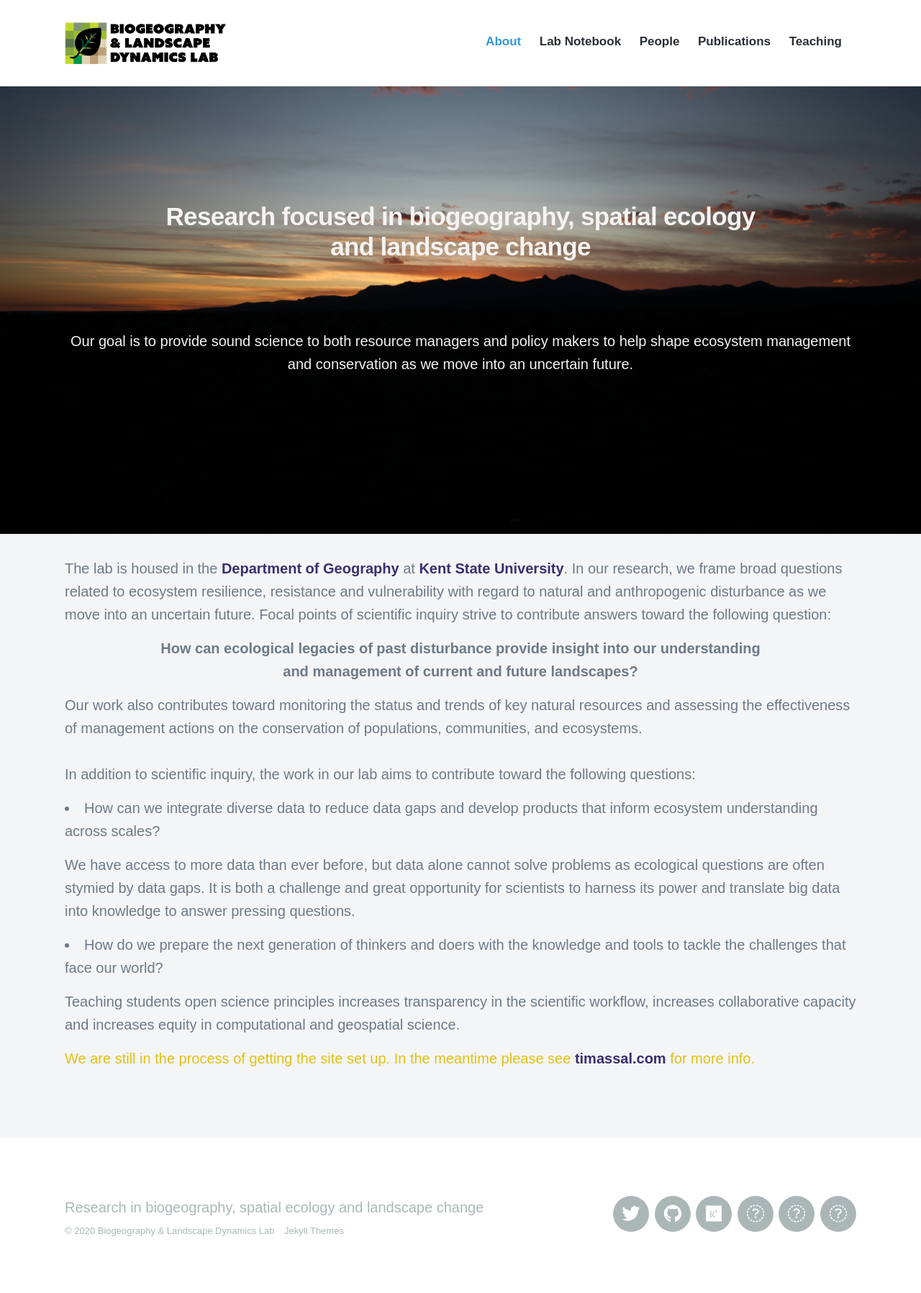
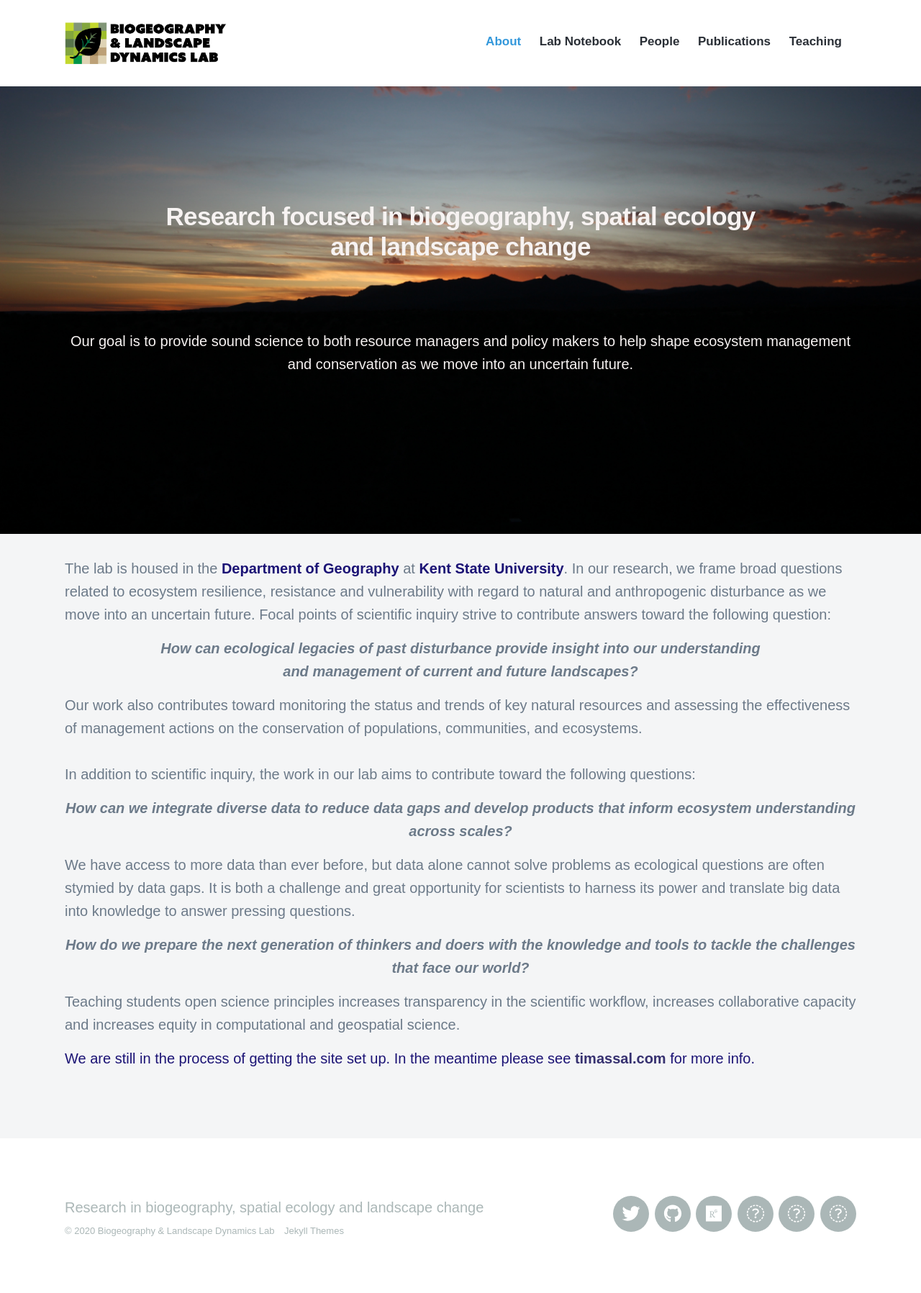
Before and after one commit to tjassal/tjassal.github.io, a Jekyll site: the page built from index.html, in a window 1280 px wide. Shown: the whole page at 72% size. Built offline with Jekyll 4.4.1, drawn with Linux system fonts in a browser that asks for light colours; nearby versions of some CDN libraries; some web fonts are replaced.

Commit message:
Update index.html

```diff
--- a/index.html
+++ b/index.html
@@ -37,8 +37,8 @@ featured_image: /images/banners/2017-NM-39.jpg
 
 
 	       <p> <br>
-		       The lab is housed in the <a href="https://www.kent.edu/geography" style="color:#363170">Department of Geography</a> at
-		       <a href="https://www.kent.edu" style="color:#363170">Kent State University</a>. In our research, we frame broad questions related to
+		       The lab is housed in the <a href="https://www.kent.edu/geography" style="color:#1b1375">Department of Geography</a> at
+		       <a href="https://www.kent.edu" style="color:#1b1375">Kent State University</a>. In our research, we frame broad questions related to
 		       ecosystem resilience, resistance and vulnerability with regard to natural and anthropogenic disturbance as we move into an uncertain
 		       future. Focal points of scientific inquiry strive to contribute answers toward the following question:
 
@@ -46,8 +46,8 @@ featured_image: /images/banners/2017-NM-39.jpg
 
 
 			<p style="text-align:center">
- 			  <b>How can ecological legacies of past disturbance provide insight into our understanding <br>
-				and management of current and future landscapes? </b>
+ 			  <b><i>How can ecological legacies of past disturbance provide insight into our understanding <br>
+				  and management of current and future landscapes? </b></i>
 			</p>
 
 	         <p>
@@ -56,20 +56,20 @@ featured_image: /images/banners/2017-NM-39.jpg
 			<br>
 			 In addition to scientific inquiry, the work in our lab aims to contribute toward the following questions:
 
-			 <ul>
- 			  <li>How can we integrate diverse data to reduce data gaps and develop products that
-				  inform ecosystem understanding across scales?  </li>
-			</ul>
+			 <p style="text-align:center">
+ 			  <b><i>How can we integrate diverse data to reduce data gaps and develop products that
+				  inform ecosystem understanding across scales?  </b></i>
+			</p>
 			 <p>
 			We have access to more data than ever before, but data alone cannot solve problems as ecological questions are often stymied by data gaps. It is
 		both a challenge and great opportunity for scientists to harness its power and translate
 		big data into knowledge to answer pressing questions. <br>
 			 </p>
 
-		 	<ul>
- 			  <li>How do we prepare the next generation of thinkers and doers with the knowledge and tools to tackle
-				  the challenges that face our world?  </li>
-			</ul>
+		 	<p style="text-align:center">
+ 			  <b><i>How do we prepare the next generation of thinkers and doers with the knowledge and tools to tackle
+				  the challenges that face our world?  </b></i>
+			</p>
 
 		 <p>
 			 Teaching students open science principles increases transparency in the scientific
@@ -77,7 +77,7 @@ featured_image: /images/banners/2017-NM-39.jpg
 
 		</p>
 
-	<p style="color:#e0c112";>We are still in the process of getting the site set up.
+	<p style="color:#1b1375";>We are still in the process of getting the site set up.
 			   In the meantime please see <a href="https://timassal.com" style="color:#363170">timassal.com</a> for more info. </p>
 
 	      </p><ul>
```
